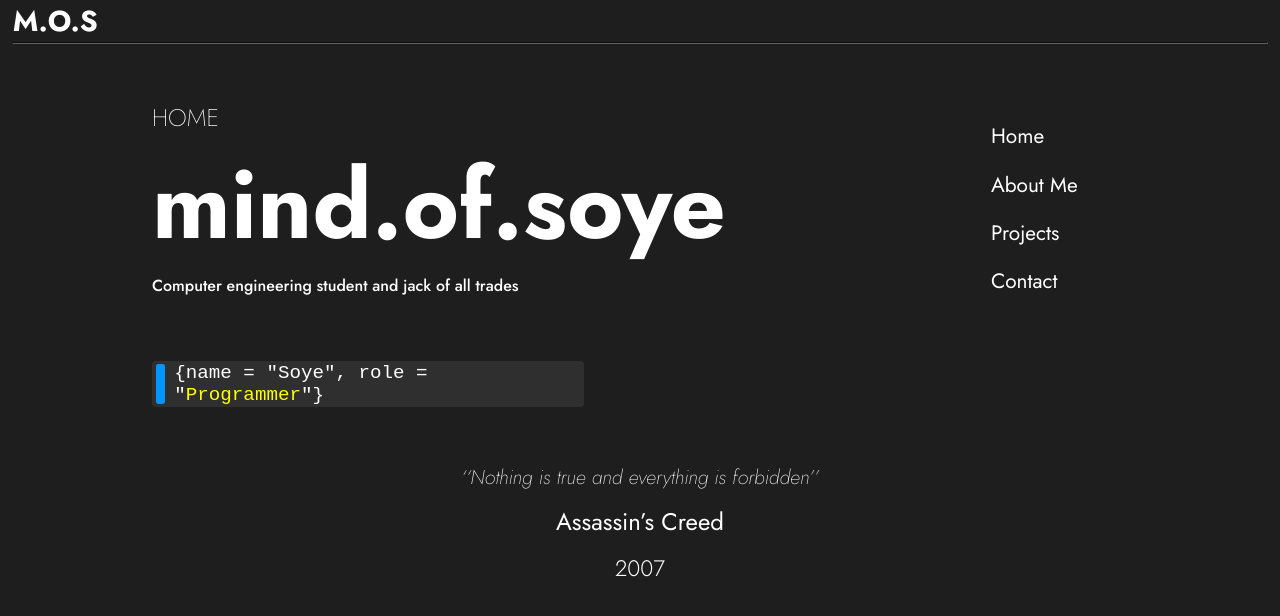
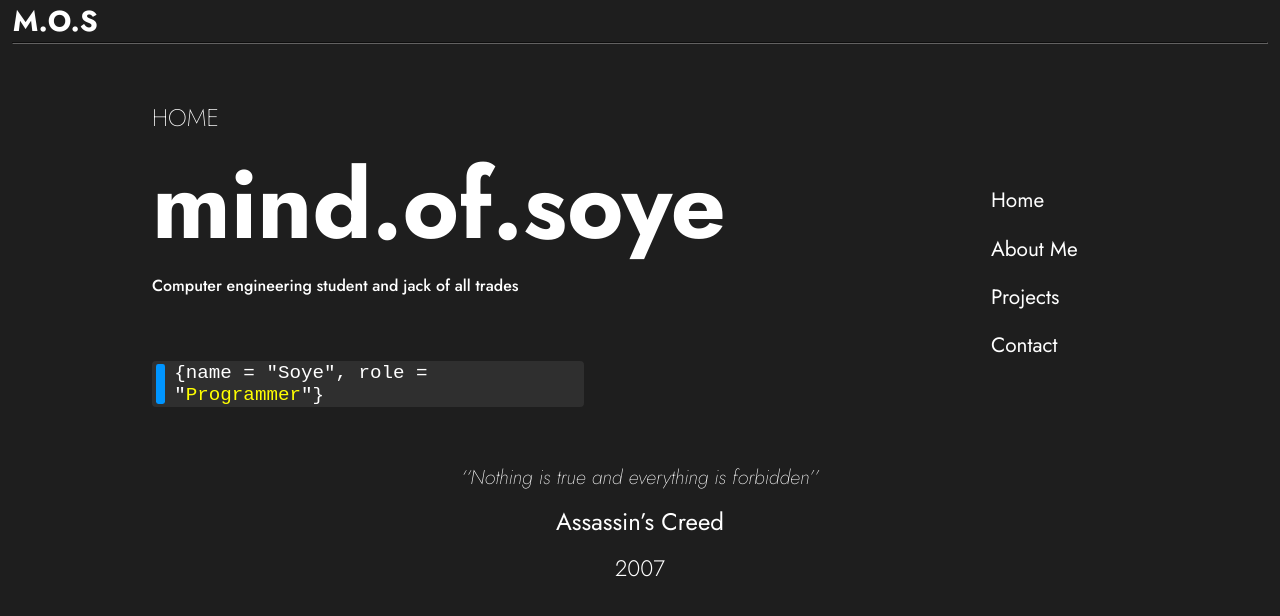
Before and after one commit to mind-of-soye/mind.of.soye, a React (Vite) app: page / in a window 1280 px wide. Shown: the top 616 px of the page. Built offline with nearby package versions, Linux system fonts and the light colour scheme.

Commit message:
adjust navbar height

```diff
--- a/src/components/styles/NavBar.css
+++ b/src/components/styles/NavBar.css
@@ -5,7 +5,7 @@
 
   position: fixed;
   z-index: 100;
-  top: 7rem;
+  top: 11rem;
   right: 9.5rem;
 }
 
```
